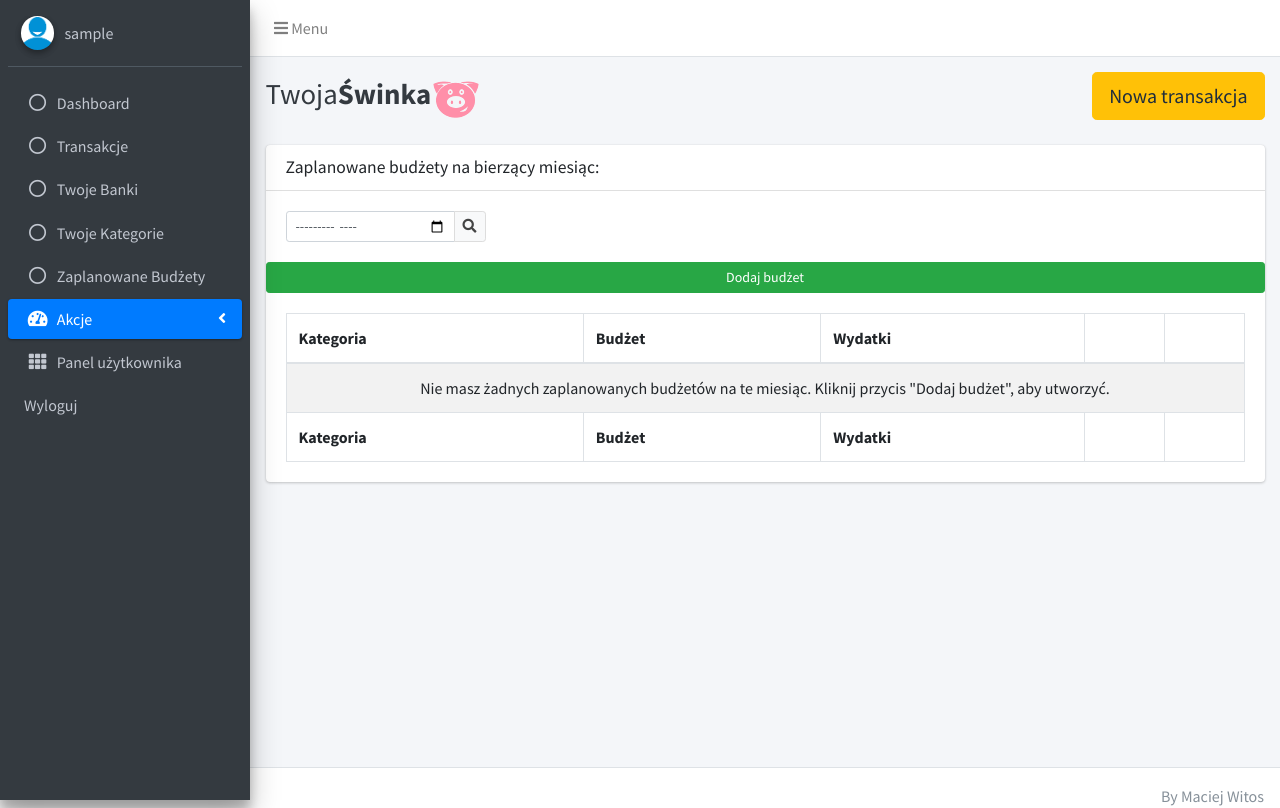
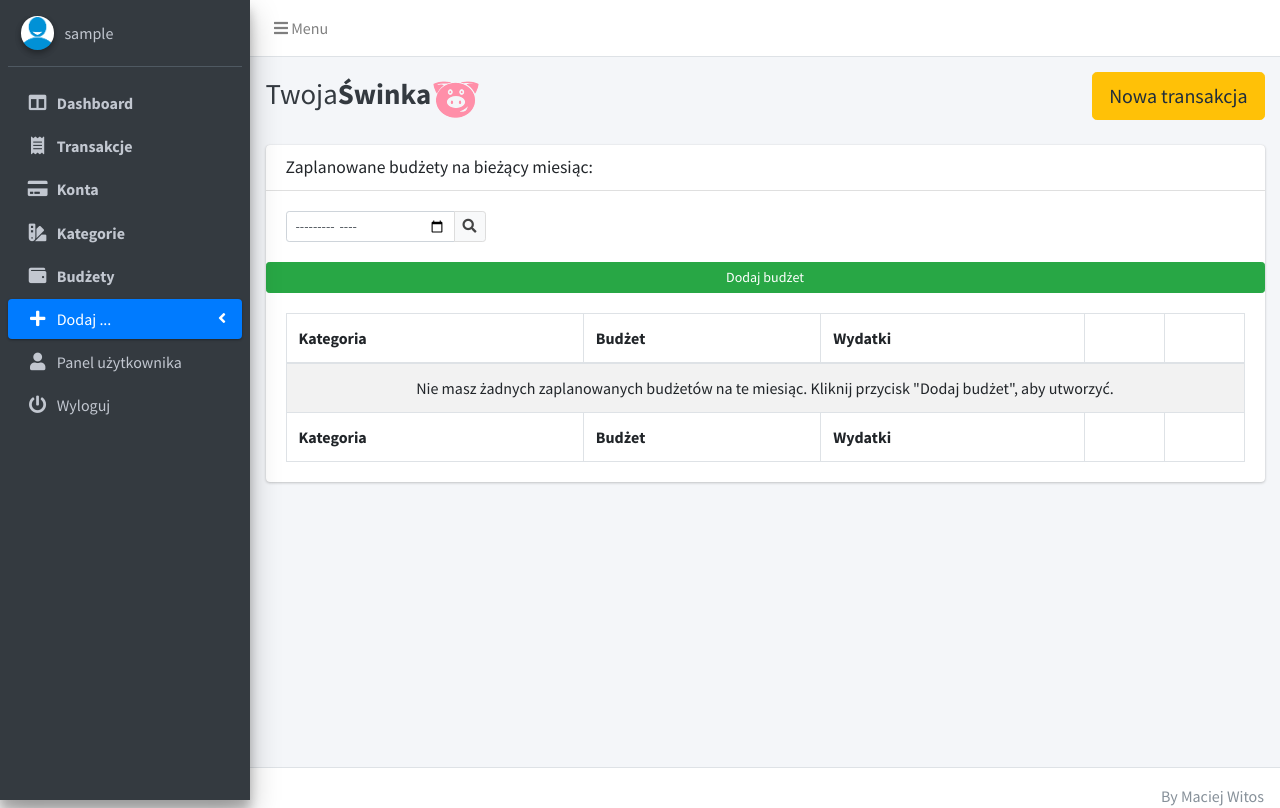
Before and after one commit to maciejwitos/twojaswinka-financial-app, a Django app: page /budget/all/ in a window 1280 px wide. Run offline with Django 3.2, Linux system fonts and the light colour scheme; the visitor is signed in with stand-in values (Sample User, id 1); data that the repository does not hold is empty; some libraries are stand-ins or nearby versions.

Commit message:
improve templates

```diff
--- a/static/templates/base.html
+++ b/static/templates/base.html
@@ -67,86 +67,87 @@ scratch. This page gets rid of all links and provides the needed markup only.
                          with font-awesome or any other icon font library -->
                     <li class="nav-item">
                         <a href="{% url "dashboard" %}" class="nav-link">
-                            <i class="far fa-circle nav-icon"></i>
-                            <p>Dashboard</p>
+                            <i class="fas fa-columns nav-icon"></i>
+                            <p><strong>Dashboard</strong></p>
                         </a>
                     </li>
                     <li class="nav-item">
                         <a href="{% url "all-transaction" %}" class="nav-link">
-                            <i class="far fa-circle nav-icon"></i>
-                            <p>Transakcje</p>
+                            <i class="fas fa-receipt nav-icon"></i>
+                            <p><strong>Transakcje</strong></p>
                         </a>
                     </li>
                     <li class="nav-item">
                         <a href="{% url "all-account" %}" class="nav-link">
-                            <i class="far fa-circle nav-icon"></i>
-                            <p>Twoje Banki</p>
+                            <i class="fas fa-credit-card nav-icon"></i>
+                            <p><strong>Konta</strong></p>
                         </a>
                     </li>
                     <li class="nav-item">
                         <a href="{% url "all-category" %}" class="nav-link">
-                            <i class="far fa-circle nav-icon"></i>
-                            <p>Twoje Kategorie</p>
+                            <i class="fas fa-swatchbook nav-icon"></i>
+                            <p><strong>Kategorie</strong></p>
                         </a>
                     </li>
                     <li class="nav-item">
                         <a href="{% url "all-budget" %}" class="nav-link">
-                            <i class="far fa-circle nav-icon"></i>
-                            <p>Zaplanowane Budżety</p>
+                            <i class="fas fa-wallet nav-icon"></i>
+                            <p><strong>Budżety</strong></p>
                         </a>
                     </li>
                     <li class="nav-item has-treeview">
                         <a href="#" class="nav-link active">
-                            <i class="nav-icon fas fa-tachometer-alt"></i>
+                            <i class="nav-icon fas fa-plus"></i>
                             <p>
-                                Akcje
+                                Dodaj ...
                                 <i class="right fas fa-angle-left"></i>
                             </p>
                         </a>
                         <ul class="nav nav-treeview">
-
                             <li class="nav-item">
                                 <a href="{% url "add-transaction" %}" class="nav-link   ">
-                                    <i class="far fa-circle nav-icon"></i>
+                                    <i class="fas fa-plus nav-icon"></i>
                                     <p>Dodaj transakcje</p>
                                 </a>
                             </li>
                             <li class="nav-item">
                                 <a href="{% url "add-account" %}" class="nav-link">
-                                    <i class="far fa-circle nav-icon"></i>
+                                    <i class="fas fa-plus nav-icon"></i>
                                     <p>Dodaj bank</p>
                                 </a>
                             </li>
                             <li class="nav-item">
                                 <a href="{% url "add-category" %}" class="nav-link">
-                                    <i class="far fa-circle nav-icon"></i>
+                                    <i class="fas fa-plus nav-icon"></i>
                                     <p>Dodaj kategorie</p>
                                 </a>
                             </li>
                             <li class="nav-item">
                                 <a href="{% url "add-budget" %}" class="nav-link">
-                                    <i class="far fa-circle nav-icon"></i>
+                                    <i class="fas fa-plus nav-icon"></i>
                                     <p>Dodaj budżet</p>
                                 </a>
                             </li>
                             {% if perms.app.add_logentry %}
                                 <li class="nav-item">
                                     <a href="{% url "add-currency" %}" class="nav-link">
-                                        <i class="far fa-circle nav-icon"></i>
+                                        <i class="fas fa-plus nav-icon"></i>
                                         <p>Dodaj walutę</p>
                                     </a>
                                 </li>
                             {% endif %}
-
                         </ul>
                     </li>
                     <li class="nav-item">
                         <a href="{% url "user-details" %}" class="nav-link">
-                            <i class="nav-icon fas fa-th"></i>
-                            Panel użytkownika
+                            <i class="nav-icon fas fa-user"></i>
+                            <p>Panel użytkownika</p>
                         </a>
+                    </li>
                     <li class="nav-item">
-                        <a href="{% url "logout" %}" class="nav-link">Wyloguj</a>
+                        <a href="{% url "logout" %}" class="nav-link">
+                            <i class="nav-icon fas fa-power-off"></i>
+                            <p>Wyloguj</p></a>
                     </li>
                 </ul>
             </nav>
--- a/static/templates/budget/budget_all.html
+++ b/static/templates/budget/budget_all.html
@@ -4,7 +4,7 @@
     <div class="col-12">
         <div class="card">
             <div class="card-header">
-                <h3 class="card-title">Zaplanowane budżety na bierzący miesiąc:</h3>
+                <h3 class="card-title">Zaplanowane budżety na bieżący miesiąc:</h3>
             </div>
             <div class="card-body">
                 <form action="" method="post">
@@ -40,7 +40,7 @@
                     {% if budgets.count == 0 %}
                         <tr>
                             <td colspan="5" class="text-center">
-                                Nie masz żadnych zaplanowanych budżetów na te miesiąc. Kliknij przycis "Dodaj budżet", aby utworzyć.
+                                Nie masz żadnych zaplanowanych budżetów na te miesiąc. Kliknij przycisk "Dodaj budżet", aby utworzyć.
                             </td>
                         </tr>
                     {% endif %}
--- a/static/templates/category/category_all.html
+++ b/static/templates/category/category_all.html
@@ -26,7 +26,7 @@
                     {% if categories.count == 0 %}
                         <tr>
                             <td colspan="5" class="text-center">
-                                Nie masz żadnych utworzonych kategorii. Kliknij przycis "Dodaj kategorię", aby utworzyć.
+                                Nie masz żadnych utworzonych kategorii. Kliknij przycisk "Dodaj kategorię", aby utworzyć.
                             </td>
                         </tr>
                     {% endif %}
--- a/static/templates/transaction/transaction_all.html
+++ b/static/templates/transaction/transaction_all.html
@@ -24,7 +24,7 @@
                     {% if transactions.count == 0 %}
                     <tr>
                         <td colspan="7" class="text-center">
-                            Nie masz żadnych dodanych transakcji. Kliknij przycis "Nowa transakcja", aby utworzyć.
+                            Nie masz żadnych dodanych transakcji. Kliknij przycisk "Nowa transakcja", aby utworzyć.
                         </td>
                     </tr>
                     {% endif %}
```
Also changed, not shown: static/templates/dashboard.html (+52 -3 lines).
